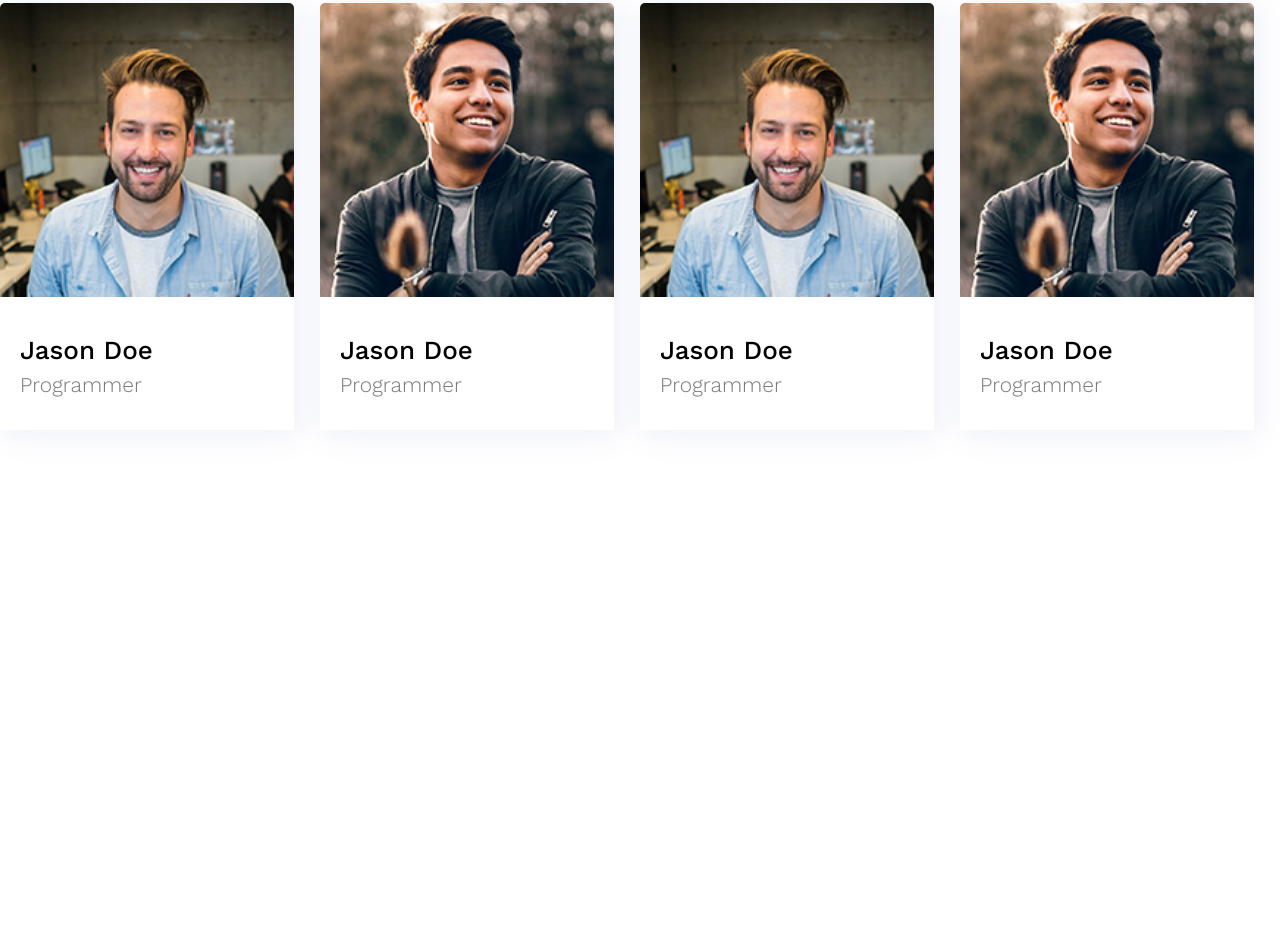
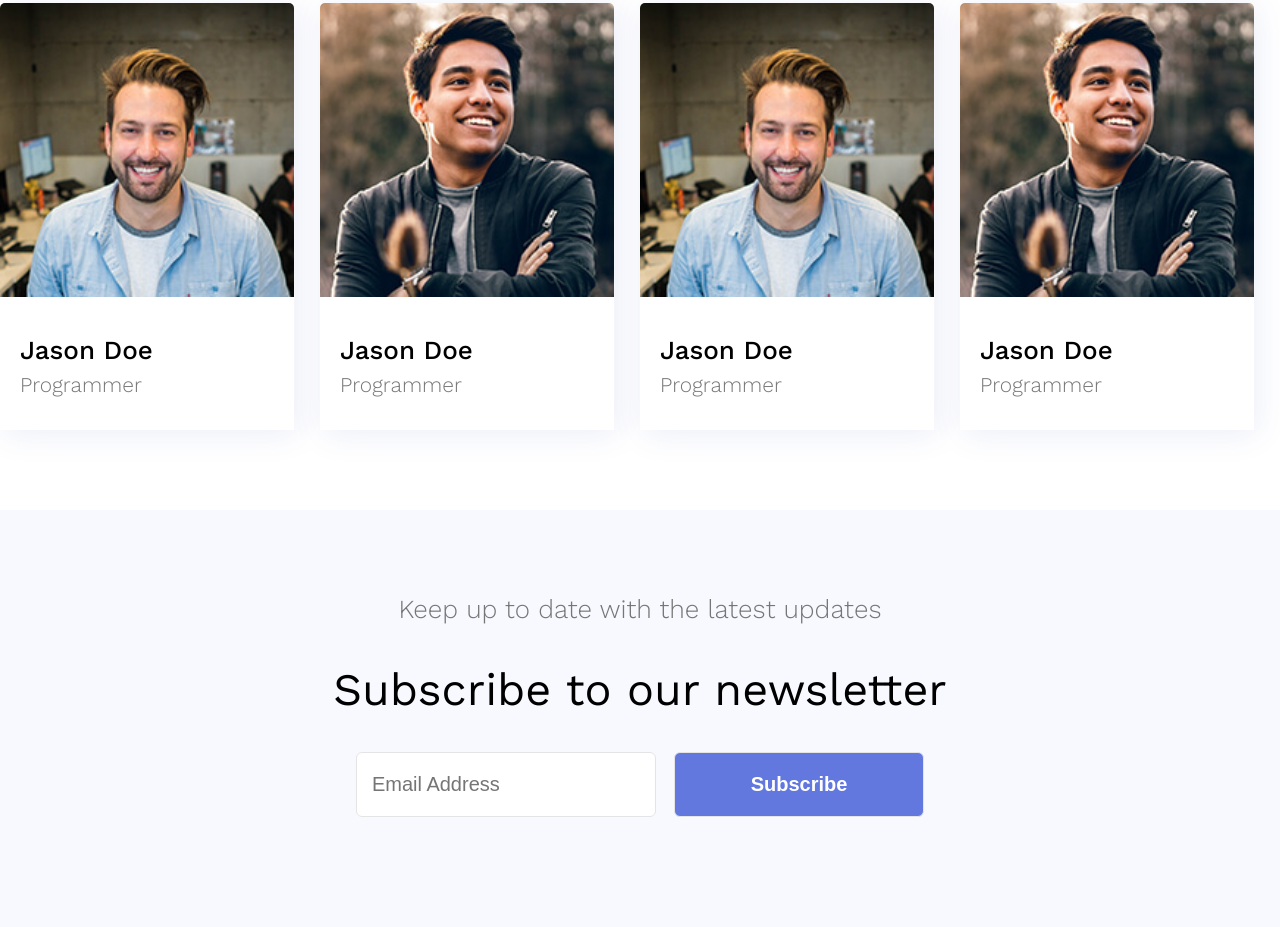
Before and after one commit to tanviriiub/app-amp-website, a plain HTML site: page index.html in a window 1280 px wide. Shown: the part 3541-4468 px from the top of the page. Before the commit the page ends 4051 px from the top, so only its background shows below. Drawn offline with nearby package versions, Linux system fonts and the light colour scheme.

Commit message:
newslatter-section done

```diff
--- a/index.html
+++ b/index.html
@@ -255,5 +255,20 @@
     </div>
    </div>
 
+   <div class="newslatter-section">
+    <div class="container">
+      <div class="section-title newslatter-title text-center">
+        <p>Keep up to date with the latest updates</p>
+        <h2>Subscribe to our newsletter</h2>
+        <div class="newslatter-form">
+          <form action="">
+            <input type="email" class="default-input" placeholder="Email Address">
+            <button class="submit-btn" type="submit">Subscribe</button>
+          </form>
+        </div>
+      </div>
+    </div>
+   </div>
+
 </body>
 </html>
--- a/style.css
+++ b/style.css
@@ -451,3 +451,52 @@ a{
     font-weight: 300;
     color: #767676;
 }
+
+
+/* newslatter-section css */
+
+.newslatter-section{
+    background-color: #F7F9FF;
+    padding: 80px 0;
+}
+
+.section-title.newslatter-title h2{
+    font-size: 45px;
+    font-weight: 400;
+    line-height: 63px;
+    padding: 30px 0;
+}
+
+.newslatter-form{
+    padding-bottom: 30px;
+}
+
+ .default-input{
+    width: 300px;
+    padding: 20px 15px;
+    font-size: 20px;
+    border-radius: 6px;
+    border: 1px solid #e4e4e4;
+ }
+
+ .submit-btn{
+    width: 250px;
+    padding: 20px 15px;
+    font-size: 20px;
+    border-radius: 6px;
+    border: 1px solid #e4e4e4;
+    background-color: #6278df;
+    color: #fff;
+    font-weight: 600;
+    cursor: pointer;
+    display: inline-block;
+    margin-left: 10px;
+    transition: 0.5s;
+ }
+
+ .submit-btn:hover{
+    border: 2px solid #6278df;
+    background-color: #fff;
+    color: #6278df;
+    box-shadow: 2.5px 4.33px 30px 0 rgba(64, 87, 191, 0.63);
+ }
```
